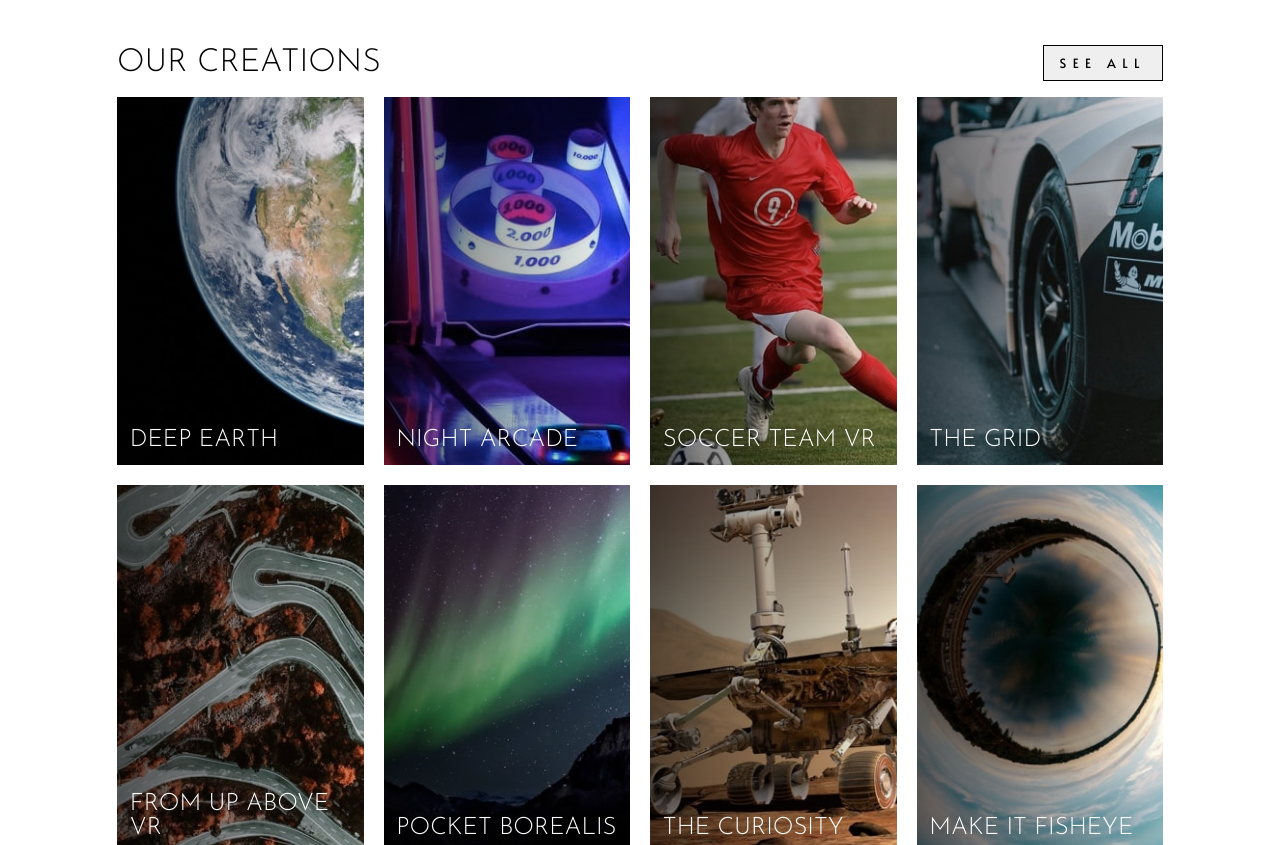
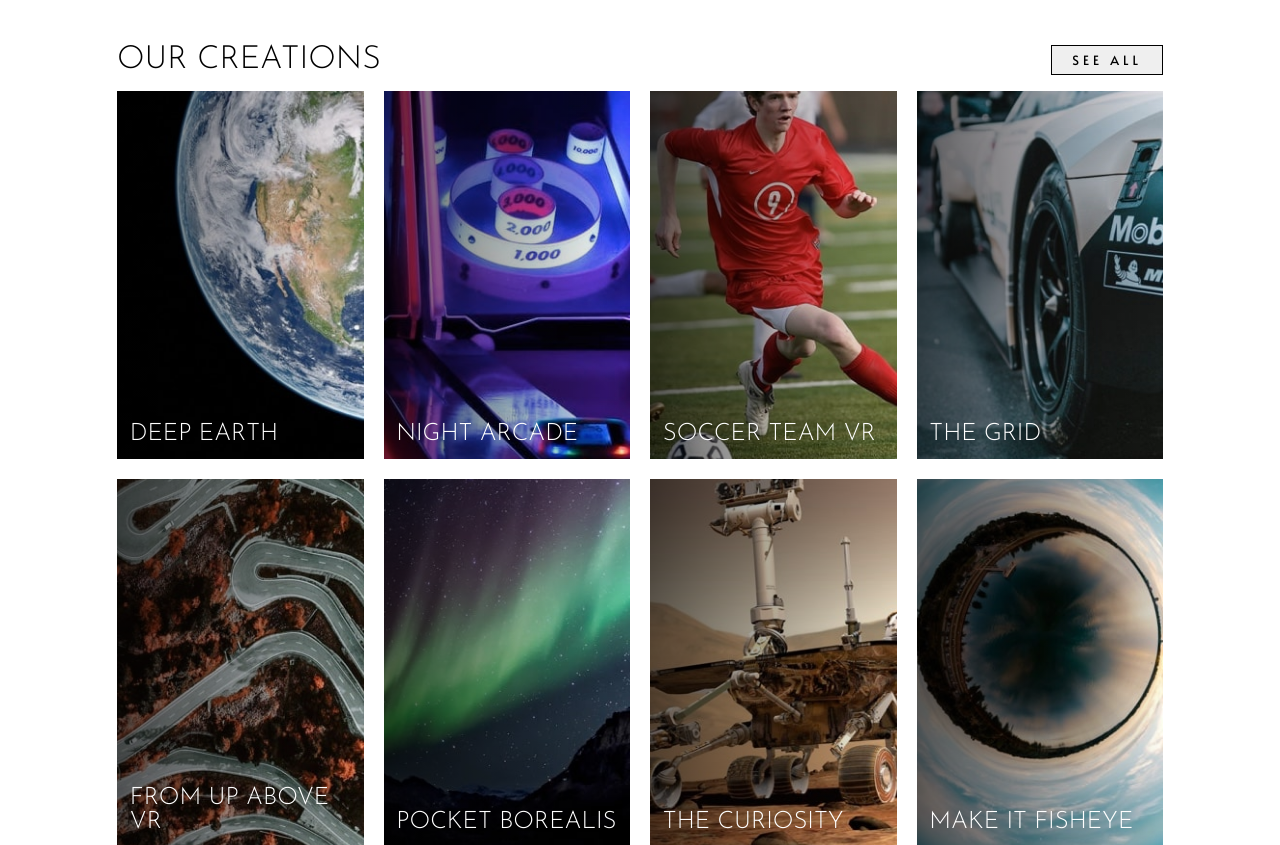
Before and after one commit to kuchingneko28/loopstudio-landingpage, a plain HTML site: page index.html in a window 1280 px wide. Shown: the part 1463-2308 px from the top of the page. Drawn offline with Linux system fonts and the light colour scheme.

Commit message:
fix button size

```diff
--- a/css/_media-query.css
+++ b/css/_media-query.css
@@ -35,11 +35,11 @@
   }
   .our-creations-title button {
     display: block;
-    padding: 0.5rem 1rem;
+    padding: 0.3rem 1.25rem;
     border: 1px solid black;
     font-family: Alata, sans-serif;
     font-size: 0.8rem;
-    letter-spacing: 0.4rem;
+    letter-spacing: 4px;
     text-transform: uppercase;
     margin-block: 1rem;
     cursor: pointer;
```
